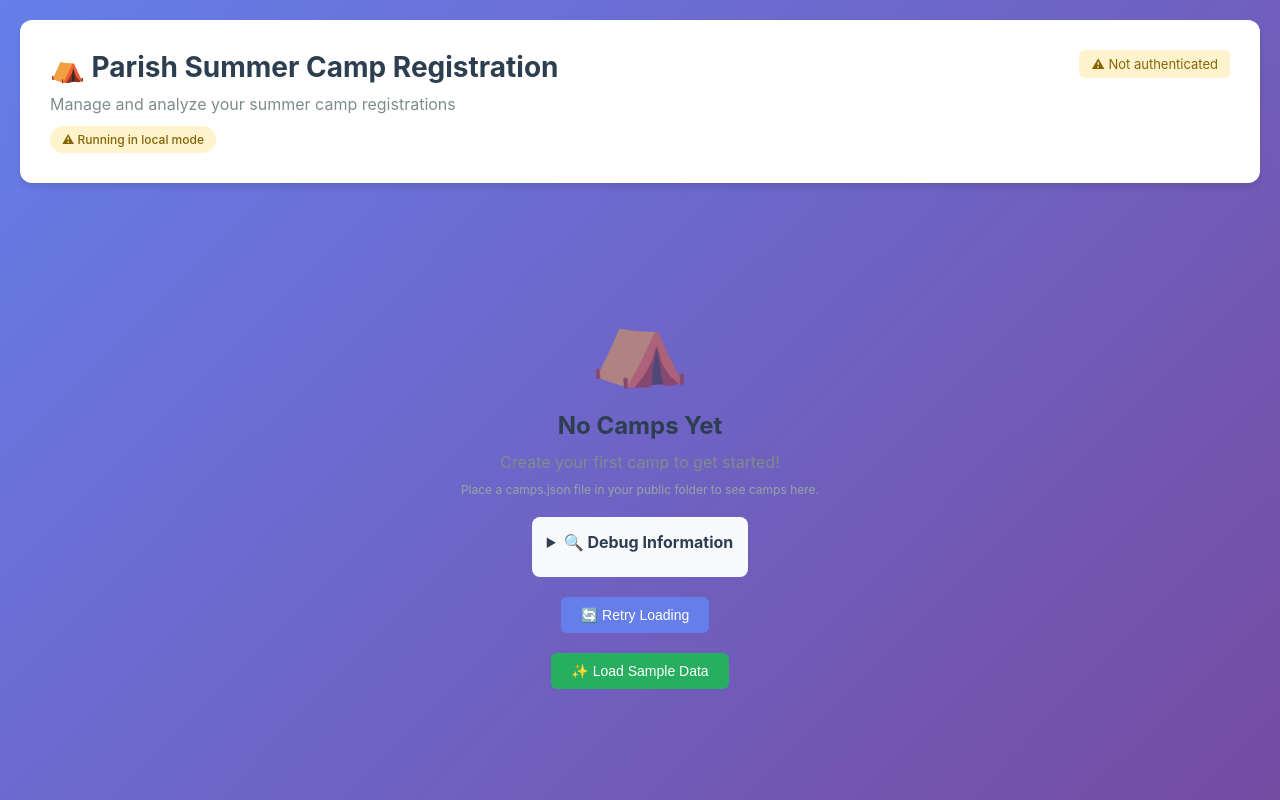
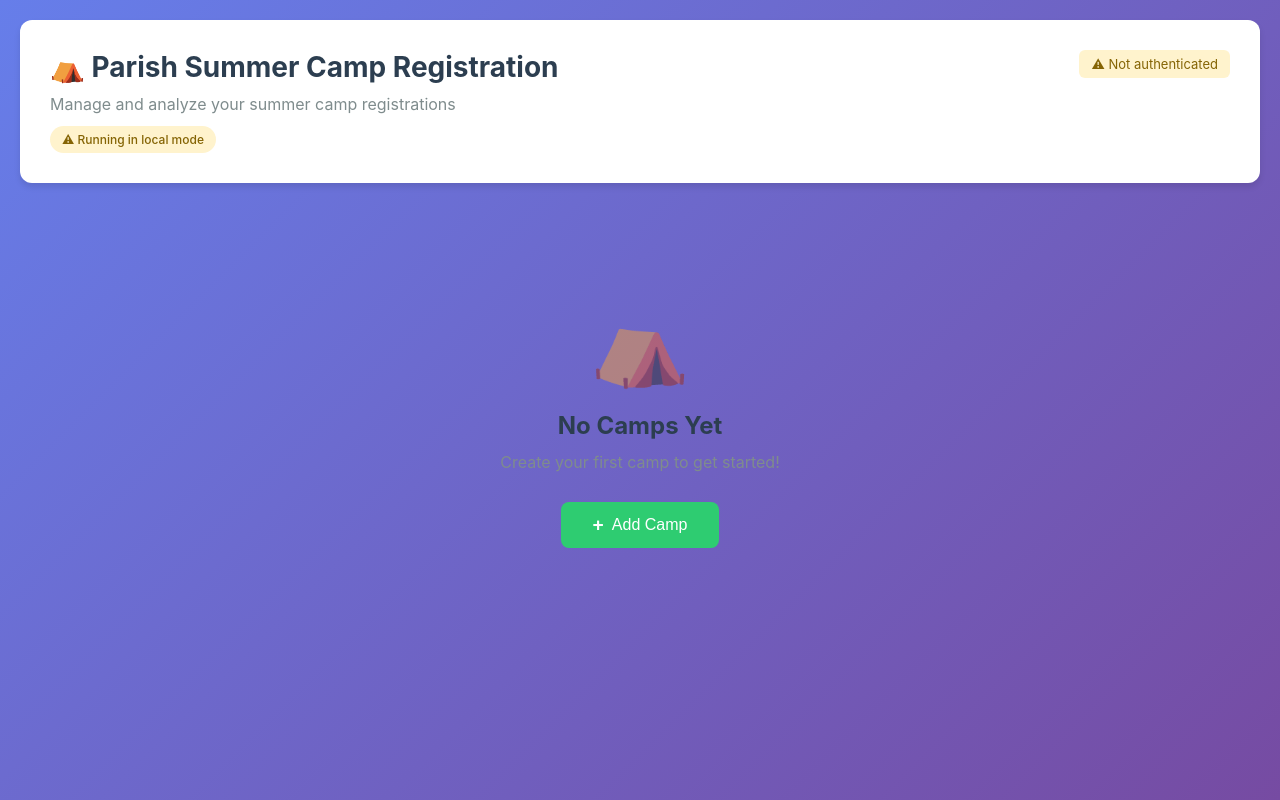
Before and after one commit to matteogrisenti/SummerCampRegistrationSystem, a React (Vite) app in the folder dashboard/: page / in a window 1280 px wide. Built offline with nearby package versions, Linux system fonts and the light colour scheme.

Commit message:
Restore the Add Camp button

```diff
--- a/dashboard/src/pages/Home/components/CampsGrid.css
+++ b/dashboard/src/pages/Home/components/CampsGrid.css
@@ -9,6 +9,22 @@
   margin-bottom: 30px;
   border-bottom: 2px solid #f0f0f0;
   padding-bottom: 20px;
+}
+
+.camps-header-content {
+  display: flex;
+  justify-content: space-between;
+  align-items: center;
+  gap: 20px;
+}
+
+.camps-header-left {
+  flex: 1;
+}
+
+.camps-header-right {
+  display: flex;
+  align-items: center;
 }
 
 .camps-header h2 {
@@ -247,7 +263,7 @@
 }
 
 .camps-empty p {
-  margin: 0;
+  margin: 0 0 30px 0;
   color: #7f8c8d;
   font-size: 16px;
 }
@@ -260,6 +276,15 @@
 
   .camps-grid-container {
     padding: 20px;
+  }
+
+  .camps-header-content {
+    flex-direction: column;
+    align-items: flex-start;
+  }
+
+  .camps-header-right {
+    width: 100%;
   }
 
   .camp-card-footer {
--- a/dashboard/src/pages/Home/components/CampsGrid.jsx
+++ b/dashboard/src/pages/Home/components/CampsGrid.jsx
@@ -1,12 +1,12 @@
 import { useState, useEffect } from 'react'
 import { api } from '../../../api'
+import AddCampButton from './AddCampButton'
 import './CampsGrid.css'
 
 export default function CampsGrid() {
   const [camps, setCamps] = useState([])
   const [loading, setLoading] = useState(true)
   const [error, setError] = useState(null)
-  const [debugInfo, setDebugInfo] = useState('')
 
   useEffect(() => {
     loadCamps()
@@ -15,36 +15,19 @@ export default function CampsGrid() {
   const loadCamps = async () => {
     try {
       setLoading(true)
-      setDebugInfo('Starting to load camps...')
 
-      // Check if we're in Electron - check multiple ways
-      const hasElectronApi = !!window.electronApi?.invoke
-      const hasElectron = !!window.electron
-      const hasIpcRenderer = !!window.ipcRenderer
-
-      setDebugInfo(prev => prev + `\nElectron API (electronApi.invoke): ${hasElectronApi}`)
-      setDebugInfo(prev => prev + `\nElectron (window.electron): ${hasElectron}`)
-      setDebugInfo(prev => prev + `\nIPC Renderer: ${hasIpcRenderer}`)
-
-      // Use API helper which handles both Electron and web
-      setDebugInfo(prev => prev + '\nCalling api.listCamps()...')
       const result = await api.listCamps()
 
-      setDebugInfo(prev => prev + `\nAPI result: ${JSON.stringify(result)}`)
-
       if (result.success && result.data && result.data.length > 0) {
-        setDebugInfo(prev => prev + `\nFound ${result.data.length} camps`)
         setCamps(result.data)
         setError(null)
       } else {
-        setDebugInfo(prev => prev + '\nNo camps found or API returned empty')
         setCamps([])
       }
 
     } catch (err) {
       console.error('Error loading camps:', err)
       setError(err.message)
-      setDebugInfo(prev => prev + `\nFatal error: ${err.message}`)
       setCamps([])
     } finally {
       setLoading(false)
@@ -75,41 +58,13 @@ export default function CampsGrid() {
   }
 
   const handleCampClick = (camp) => {
-    // For now, just log - you can add navigation later
     console.log('Clicked camp:', camp)
     alert(`Opening details for: ${camp.camp_name}`)
   }
 
-  const loadSampleData = () => {
-    const sampleCamps = [
-      {
-        camp_name: "1° Turno",
-        camp_slug: "1-turno",
-        start_date: "2025-06-15",
-        end_date: "2025-06-22",
-        form_id: "sample_form_1",
-        form_url: "https://docs.google.com/forms/sample1",
-        sheet_id: "sample_sheet_1",
-        sheet_url: "https://docs.google.com/spreadsheets/sample1",
-        xlsx_path: "/path/to/1-turno.xlsx",
-        created_at: new Date().toISOString()
-      },
-      {
-        camp_name: "2° Turno",
-        camp_slug: "2-turno",
-        start_date: "2025-06-29",
-        end_date: "2025-07-06",
-        form_id: "sample_form_2",
-        form_url: "https://docs.google.com/forms/sample2",
-        sheet_id: "sample_sheet_2",
-        sheet_url: "https://docs.google.com/spreadsheets/sample2",
-        xlsx_path: "/path/to/2-turno.xlsx",
-        created_at: new Date().toISOString()
-      }
-    ]
-
-    setCamps(sampleCamps)
-    setDebugInfo(prev => prev + '\n\n✨ Loaded sample data for testing')
+  const handleAddCamp = () => {
+    console.log('Add camp clicked')
+    // This will be implemented when you have the add camp functionality
   }
 
   if (loading) {
@@ -140,65 +95,8 @@ export default function CampsGrid() {
         <span className="empty-icon">⛺</span>
         <h3>No Camps Yet</h3>
         <p>Create your first camp to get started!</p>
-        <p style={{ fontSize: '12px', color: '#95a5a6', marginTop: '10px' }}>
-          Place a camps.json file in your public folder to see camps here.
-        </p>
 
-        {/* Debug Information */}
-        <details style={{
-          marginTop: '20px',
-          padding: '15px',
-          background: '#f8f9fa',
-          borderRadius: '8px',
-          textAlign: 'left',
-          maxWidth: '600px'
-        }}>
-          <summary style={{ cursor: 'pointer', fontWeight: 'bold', marginBottom: '10px' }}>
-            🔍 Debug Information
-          </summary>
-          <pre style={{
-            fontSize: '11px',
-            whiteSpace: 'pre-wrap',
-            wordBreak: 'break-word',
-            margin: 0,
-            color: '#333'
-          }}>
-            {debugInfo}
-          </pre>
-        </details>
-
-        <button
-          onClick={loadCamps}
-          style={{
-            marginTop: '20px',
-            padding: '10px 20px',
-            backgroundColor: '#667eea',
-            color: 'white',
-            border: 'none',
-            borderRadius: '6px',
-            cursor: 'pointer',
-            fontSize: '14px',
-            marginRight: '10px'
-          }}
-        >
-          🔄 Retry Loading
-        </button>
-
-        <button
-          onClick={loadSampleData}
-          style={{
-            marginTop: '20px',
-            padding: '10px 20px',
-            backgroundColor: '#27ae60',
-            color: 'white',
-            border: 'none',
-            borderRadius: '6px',
-            cursor: 'pointer',
-            fontSize: '14px'
-          }}
-        >
-          ✨ Load Sample Data
-        </button>
+        <AddCampButton onClick={handleAddCamp} />
       </div>
     )
   }
@@ -206,8 +104,15 @@ export default function CampsGrid() {
   return (
     <div className="camps-grid-container">
       <div className="camps-header">
-        <h2>🏕️ Summer Camps</h2>
-        <p className="camps-count">{camps.length} camp{camps.length !== 1 ? 's' : ''} available</p>
+        <div className="camps-header-content">
+          <div className="camps-header-left">
+            <h2>🏕️ Summer Camps</h2>
+            <p className="camps-count">{camps.length} camp{camps.length !== 1 ? 's' : ''} available</p>
+          </div>
+          <div className="camps-header-right">
+            <AddCampButton onClick={handleAddCamp} />
+          </div>
+        </div>
       </div>
 
       <div className="camps-grid">
```
Also changed, not shown: dashboard/src/api.js (+115 -240 lines).
